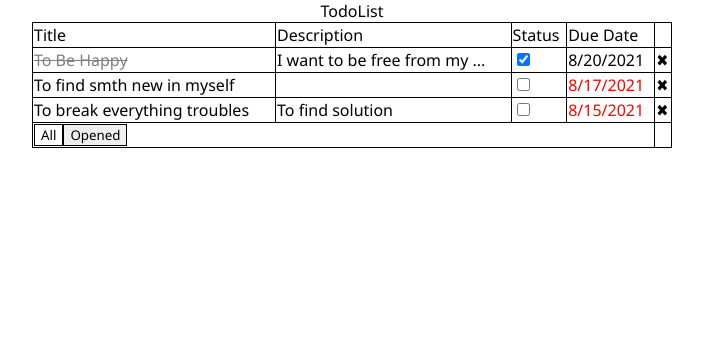
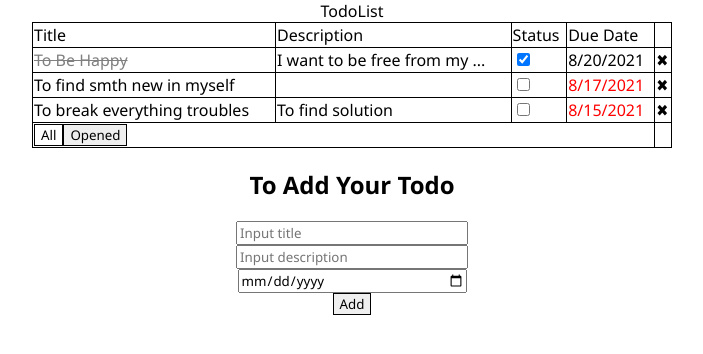
Before and after one commit to Alexandr-Kravchenko/JavaScriptDOM, a website: page todolist/index.html in a window 1280 px wide. Shown: the whole page, without its empty margins (288-991 px from the left). Drawn offline with Linux system fonts and the light colour scheme.

Commit message:
adding new todo in progress

```diff
--- a/todolist/index.html
+++ b/todolist/index.html
@@ -28,6 +28,15 @@
             </td>
         </tfoot>
     </table>
+
+    <form class="add-todo" name="add-todo">
+        <h2>To Add Your Todo</h2>
+        <input type="text" name="todoTitle" required placeholder="Input title">
+        <input type="text" name="todoDescription" placeholder="Input description">
+        <input type="date" name="todoDueDate">
+        <button>Add</button>
+    </form>
+
     <script type='text/javascript' src='format-table.js'></script>
     <script type='text/javascript' src='modify-todolist.js'></script>
 </body>
```
